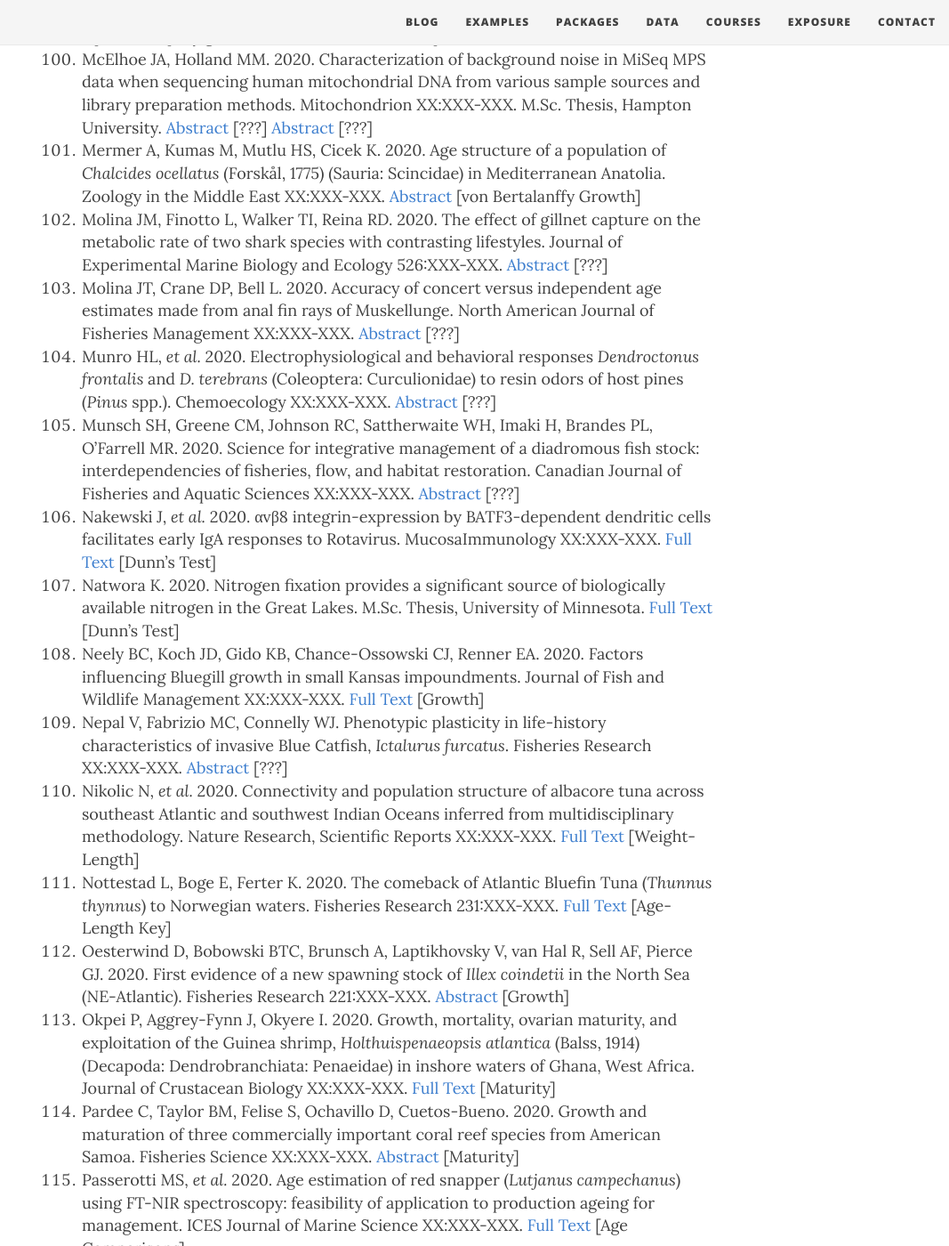
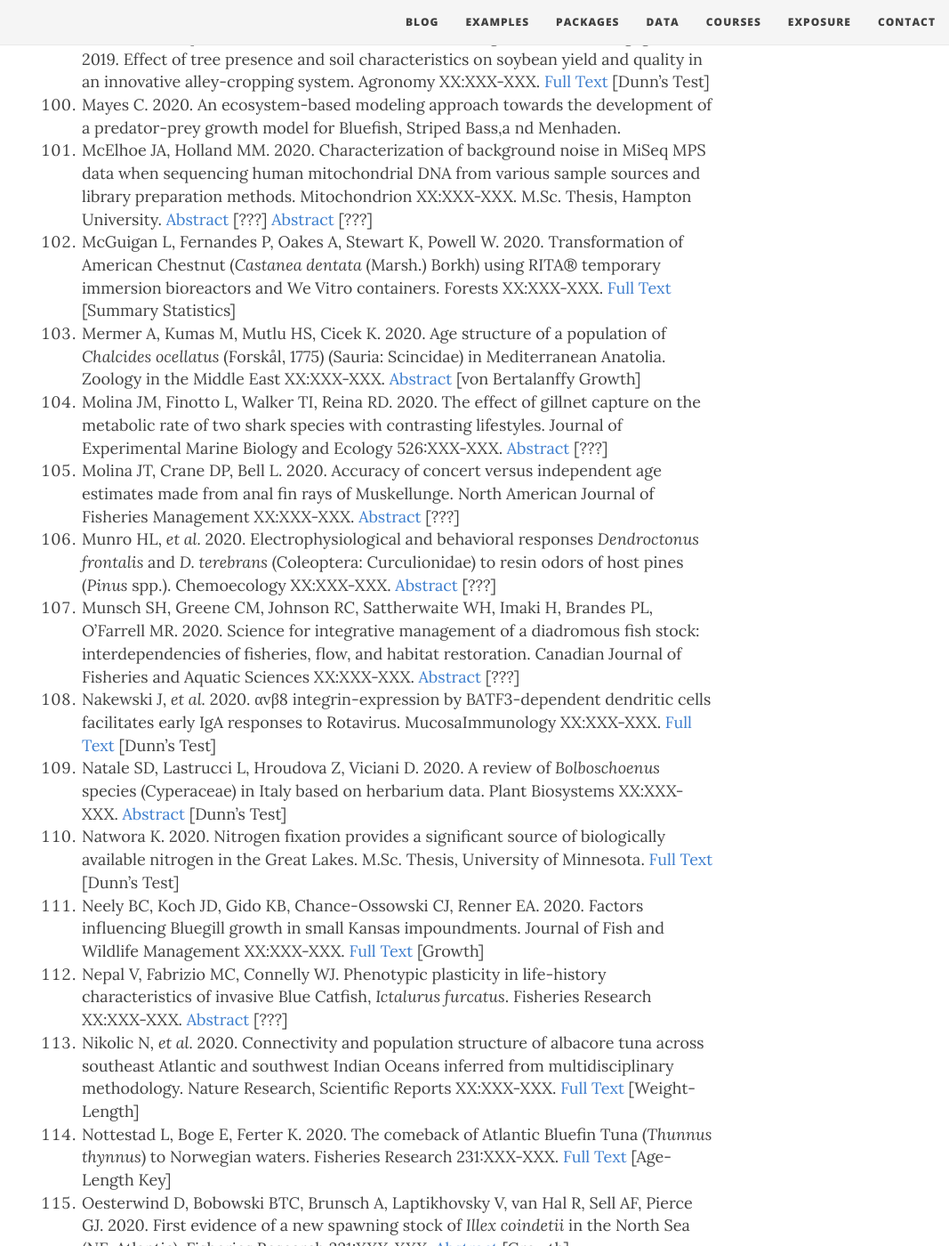
Before and after one commit to droglenc/fishR, a Jekyll site: the page built from exposure/exposure-citations20.md, in a window 1280 px wide and 1400 px high, scrolled down 8518 px. Shown: the whole window at 89% size, without its empty margins (213-1280 px from the left). Built offline with Jekyll 4.4.1, drawn with Linux system fonts in a browser that asks for light colours; nearby versions of some CDN libraries; some of the changed text lies outside the part shown.

Commit message:
Update exposure-citations20.md

```diff
--- a/exposure/exposure-citations20.md
+++ b/exposure/exposure-citations20.md
@@ -71,6 +71,7 @@ physical, chemical and biological responses. Water XX:XXX-XXX. [Full Text](https
 1. Glassic HC, Graeta JW. 2020. The influence of multiyear drought and associated reduction in tributary connectivity on an adfluvial fish species. Ecology of Freshwater Fish XX:XXX-XXX. [Abstract](https://onlinelibrary.wiley.com/doi/abs/10.1111/eff.12535) [Age-Length Key]
 1. Gornard Y, Lebon C, Mavingui P, Atyame CM. 2020. Contrasted transmission efficiency of Zika virus strains by mosquito species *Aedes aegypti*, *Aedes albopictus* and *Culex quinquefasciatus* from Reunion Island. Parasites & Vectors XX:XXX-XXX. [Full Text](https://link.springer.com/article/10.1186/s13071-020-04267-z) [Dunn's Test]
 1. Grundel R, Dulin GS, Pavlovic NB. 2020. Changes in conservation value from grasslands to savannas to forests: How a temperate canopy cover gradient affects butterfly community composition. PLOS ONE XX:XXX-XXX. [Full Text](https://journals.plos.org/plosone/article?id=10.1371/journal.pone.0234139) [Dunn's Test]
+1. Guedes GHS, Gomes ID, do Nascimento AA, de Agular FS, Araujo FG. 2020. Equilibrium reproductive strategy of the peacock bass *Cichla kelberi* facilitates invasion into a neotropical reservoir. Journal of Fish Biology XX:XXX-XXX. [Abstract](https://onlinelibrary.wiley.com/doi/abs/10.1111/jfb.14618) [Maturity]
 1. Gutierrez Y, Phung T, Mumma H, Ambrose-Winters A, Scherber C, Smith CR. 2020. Growth and survival of the superorganism: Ant colony macronutrient intake and investment. Ecology and Evolution XX:XXX-XXX. [Full Text](https://onlinelibrary.wiley.com/doi/pdf/10.1002/ece3.6520) [Dunn's Test]
 1. Hanscom RJ, Dinkelacker SA, McCall AJ, Parlin AF. 2020. Demographic traits of freshwater turtles in a maritime forest habitat. Herpetologica XX:XXX-XXX. [Abstract](https://www.hljournals.org/doi/abs/10.1655/Herpetologica-D-19-00037.1) [von Bertalanffy Growth??]
 1. Harbort CJ, *et al.* 2020. Root-secreted coumarins and the microbiota interact to improve iron nutrition in *Arabidopsis*. Cell Host & Microbe XX:XXX-XXX. [Abstract](https://www.sciencedirect.com/science/article/abs/pii/S1931312820305072) [???]
@@ -109,12 +110,14 @@ physical, chemical and biological responses. Water XX:XXX-XXX. [Full Text](https
 1. Mantino A, Volpi I, Micci M, Pecchioni G, Bosco S, Droagoni F, Mele M, Ragaglini G. 2019. Effect of tree presence and soil characteristics on soybean yield and quality in an innovative alley-cropping system. Agronomy XX:XXX-XXX. [Full Text](https://www.mdpi.com/2073-4395/10/1/52/pdf) [Dunn's Test]
 1. Mayes C. 2020. An ecosystem-based modeling approach towards the development of a predator-prey growth model for Bluefish, Striped Bass,a nd Menhaden.
 1. McElhoe JA, Holland MM. 2020. Characterization of background noise in MiSeq MPS data when sequencing human mitochondrial DNA from various sample sources and library preparation methods. Mitochondrion XX:XXX-XXX. M.Sc. Thesis, Hampton University. [Abstract](https://search.proquest.com/openview/5ee4f91aa36805ac6cb5973f8e5df1ff/1?pq-origsite=gscholar&cbl=51922&diss=y) [???] [Abstract](https://www.sciencedirect.com/science/article/abs/pii/S1567724919302028) [???]
+1. McGuigan L, Fernandes P, Oakes A, Stewart K, Powell W. 2020. Transformation of American Chestnut (*Castanea dentata* (Marsh.) Borkh) using RITA® temporary immersion bioreactors and We Vitro containers. Forests XX:XXX-XXX. [Full Text](http://scholar.google.com/scholar_url?url=https://www.mdpi.com/1999-4907/11/11/1196/pdf&hl=en&sa=X&d=8719501453215927837&ei=2_SyX-_NH4WWyATL14TAAw&scisig=AAGBfm27L5zVKzqvLBHrEXwLcxob2zCyig&nossl=1&oi=scholaralrt&html=) [Summary Statistics]
 1. Mermer A, Kumas M, Mutlu HS, Cicek K. 2020. Age structure of a population of *Chalcides ocellatus* (Forskål, 1775) (Sauria: Scincidae) in Mediterranean Anatolia. Zoology in the Middle East XX:XXX-XXX. [Abstract](https://www.tandfonline.com/doi/full/10.1080/09397140.2020.1781362) [von Bertalanffy Growth]
 1. Molina JM, Finotto L, Walker TI, Reina RD. 2020. The effect of gillnet capture on the metabolic rate of two shark species with contrasting lifestyles. Journal of Experimental Marine Biology and Ecology 526:XXX-XXX. [Abstract](https://www.sciencedirect.com/science/article/pii/S002209811930245X) [???]
 1. Molina JT, Crane DP, Bell L. 2020. Accuracy of concert versus independent age estimates made from anal fin rays of Muskellunge. North American Journal of Fisheries Management XX:XXX-XXX. [Abstract](https://www.researchgate.net/publication/342511475_Accuracy_of_Concert_Versus_Independent_Age_Estimates_made_from_Anal_Fin_Rays_of_Muskellunge) [???]
 1. Munro HL, *et al.* 2020. Electrophysiological and behavioral responses *Dendroctonus frontalis* and *D. terebrans* (Coleoptera: Curculionidae) to resin odors of host pines (*Pinus* spp.). Chemoecology XX:XXX-XXX. [Abstract](https://link.springer.com/article/10.1007/s00049-020-00311-7) [???]
 1. Munsch SH, Greene CM, Johnson RC, Sattherwaite WH, Imaki H, Brandes PL, O'Farrell MR. 2020. Science for integrative management of a diadromous fish stock: interdependencies of fisheries, flow, and habitat restoration. Canadian Journal of Fisheries and Aquatic Sciences XX:XXX-XXX. [Abstract](https://www.nrcresearchpress.com/doi/abs/10.1139/cjfas-2020-0075#.Xt-hqudOmUk) [???]
 1. Nakewski J, *et al.* 2020. αvβ8 integrin-expression by BATF3-dependent dendritic cells facilitates early IgA responses to Rotavirus. MucosaImmunology XX:XXX-XXX. [Full Text](https://www.nature.com/articles/s41385-020-0276-8) [Dunn's Test]
+1. Natale SD, Lastrucci L, Hroudova Z, Viciani D. 2020. A review of *Bolboschoenus* species (Cyperaceae) in Italy based on herbarium data. Plant Biosystems XX:XXX-XXX. [Abstract](https://www.tandfonline.com/doi/abs/10.1080/11263504.2020.1852330?journalCode=tplb20) [Dunn's Test]
 1. Natwora K. 2020. Nitrogen fixation provides a significant source of biologically available nitrogen in the Great Lakes. M.Sc. Thesis, University of Minnesota. [Full Text](https://conservancy.umn.edu/bitstream/handle/11299/216752/Natwora_umn_0130M_21754.pdf?sequence=1) [Dunn's Test]
 1. Neely BC, Koch JD, Gido KB, Chance-Ossowski CJ, Renner EA. 2020. Factors influencing Bluegill growth in small Kansas impoundments. Journal of Fish and Wildlife Management XX:XXX-XXX. [Full Text](https://www.fwspubs.org/doi/pdf/10.3996/082019-JFWM-065) [Growth]
 1. Nepal V, Fabrizio MC, Connelly WJ. Phenotypic plasticity in life-history characteristics of invasive Blue Catfish, *Ictalurus furcatus*. Fisheries Research XX:XXX-XXX. [Abstract](https://www.sciencedirect.com/science/article/abs/pii/S0165783620301673) [???]
```
Also changed, not shown: other parts of exposure/exposure-citations20.md (+1 -1 lines).
